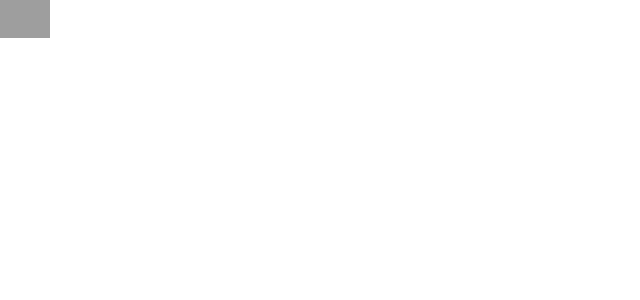
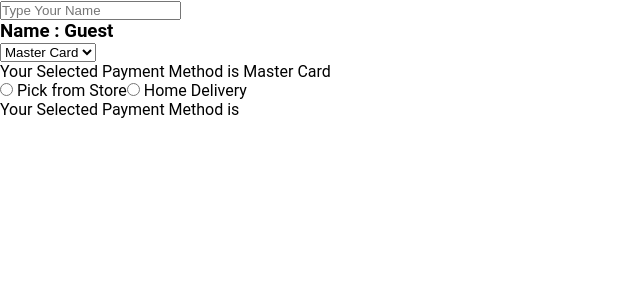
Before and after one commit to kr395/learn-react, a React (Vite) app: page / in a window 1280 px wide. Shown: the top 300 px of the page, without its empty margins (0-640 px from the left). Built offline with nearby package versions, Linux system fonts and the light colour scheme; grey boxes are pictures that could not be loaded.

Commit message:
Use State Hook Added

```diff
--- /dev/null
+++ b/src/Hooks.css
@@ -0,0 +1,10 @@
+*{
+  padding:0;
+  margin:0;
+  box-sizing:border-box;
+}
+html body{
+  width:100%;
+  height:100%;
+  font-family: 'Roboto', sans-serif;
+}
--- /dev/null
+++ b/src/Hooks.jsx
@@ -0,0 +1,13 @@
+// To Learn (useState, useEffect, useContext, useReducer, useCallback, and more...)
+import "./Hooks.css"
+import HooksComp from "./HooksComp.jsx"
+
+
+export default function Hooks(){
+
+    return(
+      <>
+      <HooksComp/>
+      </>
+    )
+}
--- /dev/null
+++ b/src/HooksComp.jsx
@@ -0,0 +1,82 @@
+// onChange = event handler used primarily with form elements
+// ex. <input>, <textarea>, <select>, <radio>
+// Triggers a function every time the value of the input changes
+import React, {
+  useState,
+  useEffect,
+  useContext,
+  useReducer,
+  useCallback,
+} from "react";
+
+export default function HooksComp(props) {
+  // const [count, setCount] = useState(0);
+  const [name, setName] = useState("Guest");
+  const [payment, setPayment] = useState("Master Card");
+  const[deliveryMethod, setDeliveryMethod] = useState("");
+  return (
+    // Code For Normal Counter
+
+    // <div>
+    //   <button
+    //     onClick={() => {
+    //       setCount(count + 1);
+    //     }}
+    //   >
+    //     ➕
+    //   </button>
+    //   <p>{count}</p>
+    //   <button
+    //     onClick={() => {
+    //       if (count <= 0) {
+    //         setCount(0);
+    //       } else {
+    //         setCount(count - 1);
+    //       }
+    //     }}
+    //   >
+    //     ➖
+    //   </button>
+    // </div>
+
+    // Code for onChange method
+
+    <div>
+      <input
+        type="text"
+        placeholder="Type Your Name"
+        onChange={() => {
+          setName(event.target.value);
+        }}
+      ></input>
+      <h3>Name : {name}</h3>
+      <select
+        value={payment}
+        onChange={() => {
+          setPayment(event.target.value);
+        }}
+      >
+        <option>Master Card</option>
+        <option>Visa</option>
+        <option>Paypal</option>
+        <option>UPI</option>
+        <option>Net Banking</option>
+      </select>
+      <p>Your Selected Payment Method is {payment}</p>
+
+      <lebel>
+        <input type="radio" name="pickup" value="Pick From store" chacked ={deliveryMethod == "Pick from Store"} onChange ={()=>{
+          setDeliveryMethod(event.target.value)
+        }}/> Pick from Store
+      </lebel>
+      <lebel>
+        <input type="radio" name="pickup" value="Home Delivery"
+          chacked ={deliveryMethod == "Home Delivery"} onChange ={()=>{
+            setDeliveryMethod(event.target.value)
+          }} /> Home Delivery
+      </lebel>
+
+      <p>Your Selected Payment Method is {deliveryMethod}</p>
+    </div>
+  );
+}
--- a/src/index.jsx
+++ b/src/index.jsx
@@ -2,11 +2,12 @@
 import ReactDOM from 'react-dom/client'
 import App from './App'
 import NewApp from './NewApp'
+import Hooks from './Hooks'
 
 ReactDOM.createRoot(document.getElementById('root')).render(
 	<React.StrictMode>
 		{/* <App /> */}
-    <NewApp/>
-
+    {/* <NewApp/> */}
+    <Hooks/>
 	</React.StrictMode>
 )
```
